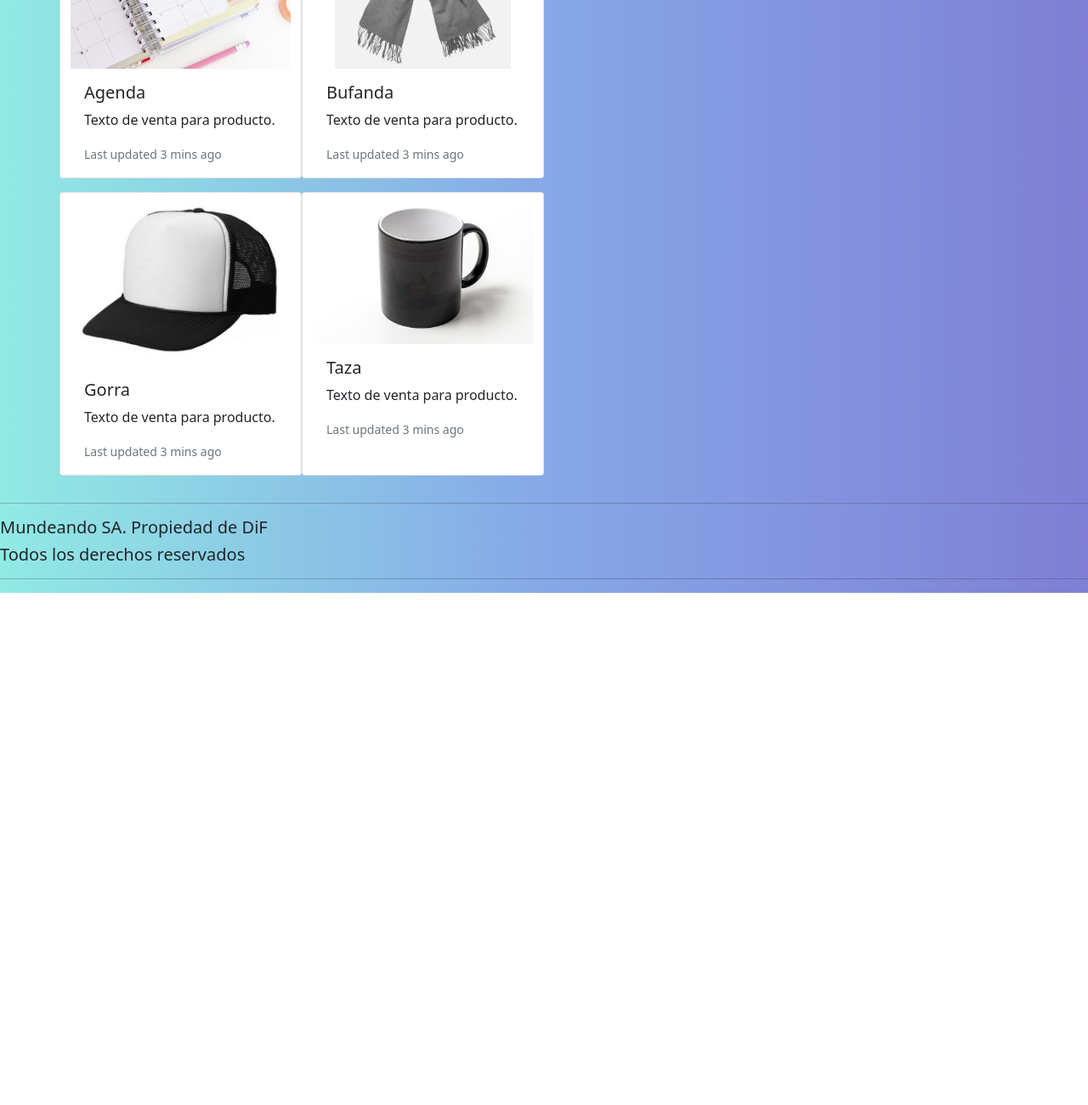
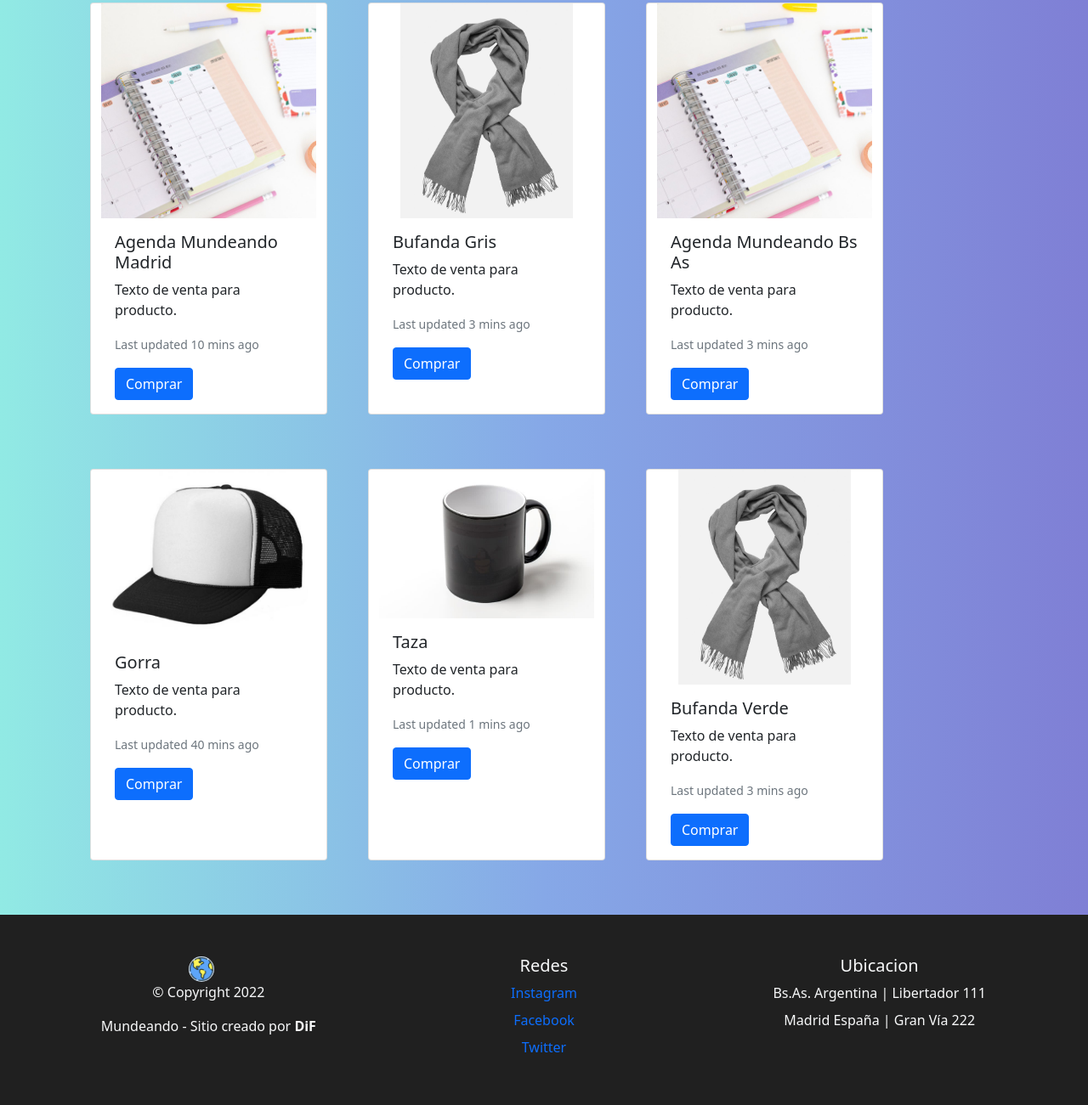
Before and after one commit to diferrerin/mundeandov2, a website: page pages/productos.html in a window 1280 px wide. Shown: the part 325-1626 px from the top of the page at 85% size. Before the commit the page ends 1023 px from the top, so only its background shows below. Drawn offline with nearby package versions, Linux system fonts and the light colour scheme.

Commit message:
Primer ProductosHTML prolijo

```diff
--- a/pages/productos.html
+++ b/pages/productos.html
@@ -4,6 +4,8 @@
     <meta charset="UTF-8" />
     <meta http-equiv="X-UA-Compatible" content="IE=edge" />
     <meta name="viewport" content="width=device-width, initial-scale=1.0" />
+    <meta name="description" content="Pagina con productos para disfrutar mejor de tus viajes.">
+    <meta name="keywords" content="VIAJES, MERCHANDISING, PRODUCTOS, GORRAS, AGENDAS, TAZAS, BUFANDAS ">
     <!-- Bootstrap CSS -->
     <link href="https://cdn.jsdelivr.net/npm/bootstrap@5.1.3/dist/css/bootstrap.min.css" rel="stylesheet" integrity="sha384-1BmE4kWBq78iYhFldvKuhfTAU6auU8tT94WrHftjDbrCEXSU1oBoqyl2QvZ6jIW3" crossorigin="anonymous">
     <!--  ESTILOS CON SASS -->
@@ -49,39 +51,70 @@
     <hr />
 
     <main class="container">
-      <section class="row row-cols-4">
-        <div class="card mb-3">
+      <section class="container">
+        <div class="row m-3">
+          <div class="col-12 text-center my-3">
+            <h1 class="display-2 "> Productos Mundeando</h1>
+            <p>Bienvenidos! Espero les agraden nuestros productos de primera calidad.</p>
+            </div>
+       </div>
+      </section>
+      <section class="row row-cols-4 my-3 mx-auto">
+        <div class="card mb-3 mx-4">
           <img src="../images/prod_agenda01.jpg" class="img-fluid mx-auto" alt="Agenda" >
           <div class="card-body">
-            <h5 class="card-title">Agenda</h5>
+            <h5 class="card-title">Agenda Mundeando Madrid</h5>
+            <p class="card-text">Texto de venta para producto.</p>
+            <p class="card-text"><small class="text-muted">Last updated 10 mins ago</small></p>
+            <a href="#" class="btn btn-primary">Comprar</a>
+          </div>
+        </div>
+        <div class="card mb-3 mx-4">
+          <img src="../images/prod_bufanda01.jpg" class="img-fluid mx-auto" alt="Bufanda" width="80%">
+          <div class="card-body">
+            <h5 class="card-title">Bufanda Gris</h5>
             <p class="card-text">Texto de venta para producto.</p>
             <p class="card-text"><small class="text-muted">Last updated 3 mins ago</small></p>
+            <a href="#" class="btn btn-primary">Comprar</a>
           </div>
         </div>
-        <div class="card mb-3">
-          <img src="../images/prod_bufanda01.jpg" class="img-fluid mx-auto" alt="Bufanda" width="80%">
+        <div class="card mb-3 mx-4">
+          <img src="../images/prod_agenda01.jpg" class="img-fluid mx-auto" alt="Agenda" >
           <div class="card-body">
-            <h5 class="card-title">Bufanda</h5>
+            <h5 class="card-title">Agenda Mundeando Bs As</h5>
             <p class="card-text">Texto de venta para producto.</p>
             <p class="card-text"><small class="text-muted">Last updated 3 mins ago</small></p>
+            <a href="#" class="btn btn-primary">Comprar</a>
           </div>
         </div>
+
       </section>
-      <section class="row row-cols-4">
-        <div class="card mb-3">
+      <section class="row row-cols-4 my-5 mx-auto">
+        <div class="card mb-3 mx-4">
           <img src="../images/prod_GorraBasica01.jpg" class="img-fluid mx-auto" alt="Gorra" >
           <div class="card-body">
             <h5 class="card-title">Gorra</h5>
             <p class="card-text">Texto de venta para producto.</p>
-            <p class="card-text"><small class="text-muted">Last updated 3 mins ago</small></p>
+            <p class="card-text"><small class="text-muted">Last updated 40 mins ago</small></p>
+            <a href="#" class="btn btn-primary">Comprar</a>
           </div>
         </div>
-        <div class="card mb-3">
+        <div class="card mb-3 mx-4">
           <img src="../images/prod_TazaBasica01.jpg" class="img-fluid mx-auto" alt="Taza" >
           <div class="card-body">
             <h5 class="card-title">Taza</h5>
             <p class="card-text">Texto de venta para producto.</p>
+            <p class="card-text"><small class="text-muted">Last updated 1 mins ago</small></p>
+            <a href="#" class="btn btn-primary">Comprar</a>
+          </div>
+        </div>
+        <div class="card mb-3 mx-4">
+          <img src="../images/prod_bufanda01.jpg" class="img-fluid mx-auto" alt="Bufanda" width="80%">
+          <div class="card-body">
+            <h5 class="card-title">Bufanda Verde</h5>
+            <p class="card-text">Texto de venta para producto.</p>
             <p class="card-text"><small class="text-muted">Last updated 3 mins ago</small></p>
+            <a href="#" class="btn btn-primary">Comprar</a>
           </div>
         </div>
       </section>
@@ -89,11 +122,34 @@
 
     </main>
 
-    <footer class="body__bordesGral footer__general">
-      <hr />
-      <h5>Mundeando SA. Propiedad de DiF</h5>
-      <h5>Todos los derechos reservados</h5>
-      <hr />
-    </footer>
+    <!-- FOOTER -->
+    <footer>
+      <div class="container-fluid mt-4 text-center">
+        <div class="row p-5" style="background: #202020;">
+            <div class="col">
+               <a class="navbar-brand col-md-2" href="index.html">
+                  <img src="../images/logo_mundeando.jpg" alt="Logo Mundeando" width="30" height="24" class="d-inline-block align-text-top img-fluid rounded-circle">
+               </a>
+                <p class="text-light">&copy; Copyright 2022</p>
+                <p class="text-light">Mundeando - Sitio creado por <strong>DiF</strong></p>
+            </div>
+            <div class="col">
+                <h5 class="text-light">Redes </h5>
+                <ul class="nav flex-column">
+                    <li class="nav-item mb-2"><a href="#" class="nav-link p-0 btn-instagram">Instagram</a></li>
+                    <li class="nav-item mb-2"><a href="#" class="nav-link p-0 btn-facebook">Facebook</a></li>
+                    <li class="nav-item mb-2"><a href="#" class="nav-link p-0 btn-twitter">Twitter</a></li>
+                </ul>
+            </div>
+            <div class="col">
+                <h5 class="text-light">Ubicacion</h5>
+                <ul class="nav flex-column">
+                <li class="nav-item mb-2"><a href="#" class="nav-link p-0 text-light">Bs.As. Argentina | Libertador 111</a></li>
+                <li class="nav-item mb-2"><a href="#" class="nav-link p-0 text-light">Madrid  España | Gran Vía 222</a></li>
+                </ul>
+            </div>
+        </div>
+    </div>
+  </footer>
   </body>
 </html>
```
Also changed, not shown: index.html (+1 -1 lines).
